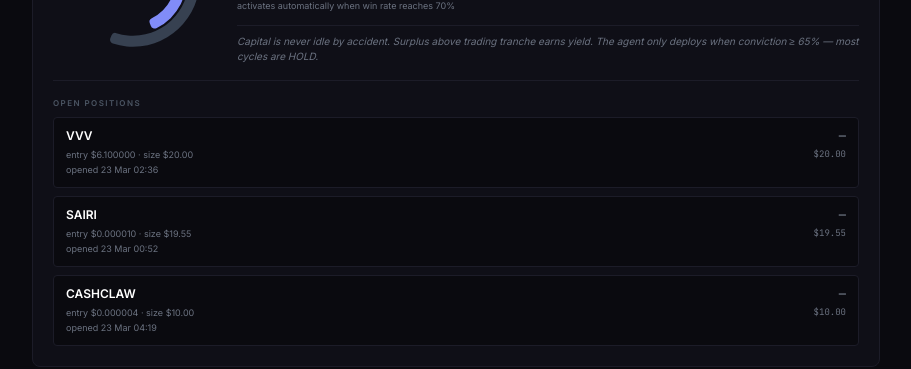
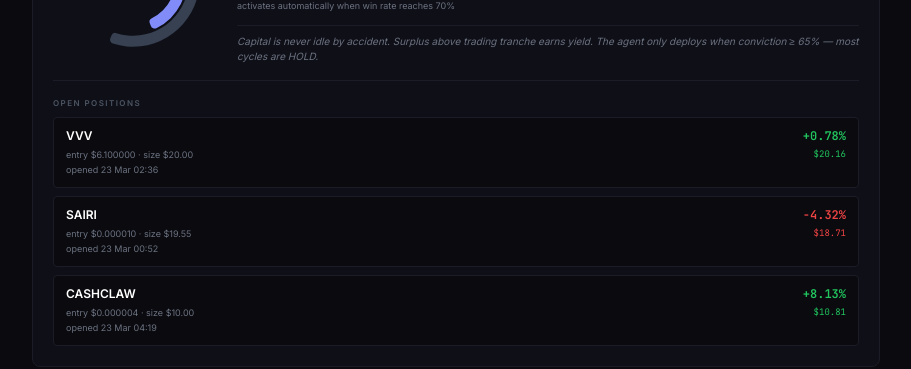
Before and after one commit to deluagent/delu-site, a Next.js app: page / in a window 1280 px wide. Shown: the part 2520-2889 px from the top of the page, without its empty margins (184-1095 px from the left). Built offline with nearby package versions, Linux system fonts and the light colour scheme.

Commit message:
fix: show pnlPct directly — don't depend on currentUSD being non-null

```diff
--- a/app/page.tsx
+++ b/app/page.tsx
@@ -586,7 +586,10 @@ function CapitalSection({ status }: { status: any }) {
           <div className="mt-4 border-t border-[#1c1c28] pt-4 space-y-2">
             <div className={`${label} mb-2`}>Open Positions</div>
             {openPos.map((p: any, i: number) => {
-              const pnl = p.currentUSD && p.sizeUSD ? ((p.currentUSD - p.sizeUSD) / p.sizeUSD * 100) : null;
+              // Use pnlPct directly (always set by price_updater) — don't depend on currentUSD
+              const pnl: number | null = p.pnlPct != null ? p.pnlPct :
+                (p.currentUSD && p.sizeUSD ? ((p.currentUSD - p.sizeUSD) / p.sizeUSD * 100) : null);
+              const currentVal = p.currentUSD ?? (pnl != null && p.sizeUSD ? p.sizeUSD * (1 + pnl / 100) : p.sizeUSD ?? 0);
               return (
                 <div key={i} className="bg-[#0a0a0f] border border-[#1c1c28] rounded px-3 py-2.5">
                   <div className="flex items-center justify-between mb-1">
@@ -597,7 +600,7 @@ function CapitalSection({ status }: { status: any }) {
                   </div>
                   <div className="flex items-center justify-between text-[9px]">
                     <span className={dim}>entry ${p.entryPrice?.toFixed(6) ?? '—'} · size ${(p.sizeUSD ?? 0).toFixed(2)}</span>
-                    <span className={mono('', pnlColor(pnl))}>${(p.currentUSD ?? p.sizeUSD ?? 0).toFixed(2)}</span>
+                    <span className={mono('', pnlColor(pnl))}>${currentVal.toFixed(2)}</span>
                   </div>
                   {p.openedAt && <div className={`text-[9px] ${dim} mt-0.5`}>opened {fmtDate(p.openedAt)}</div>}
                 </div>
```
